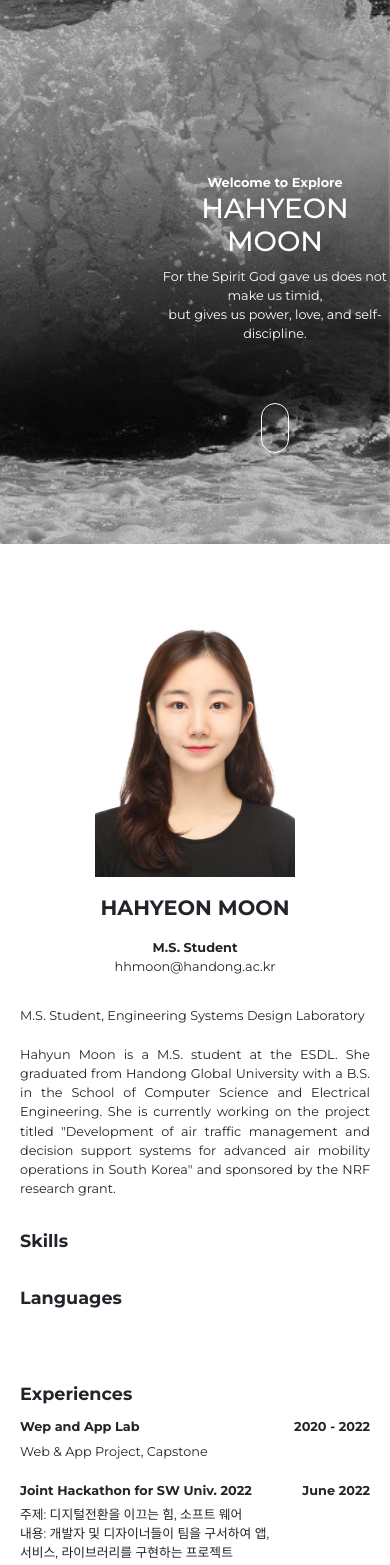
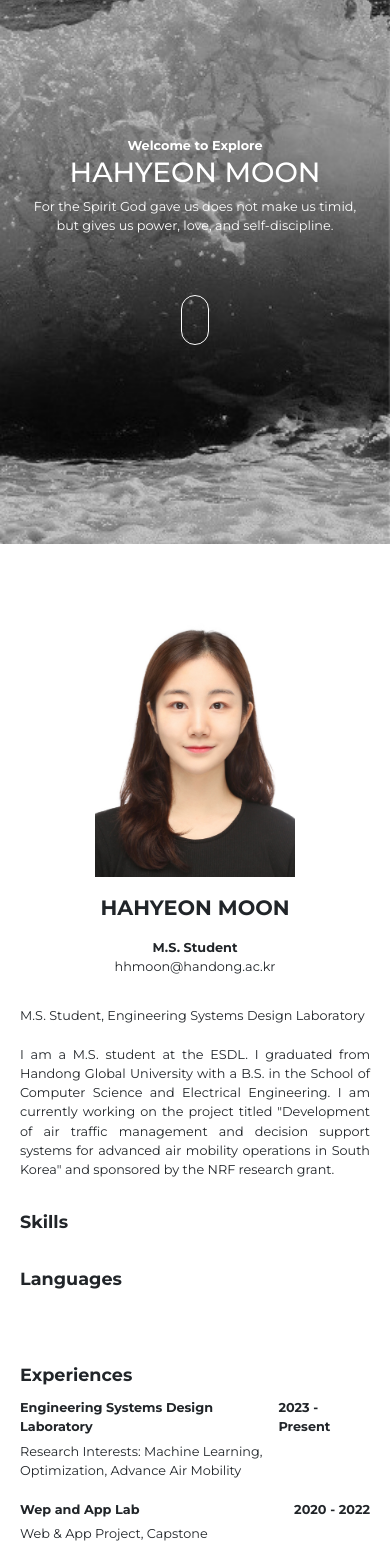
Before and after one commit to hagus99/hhmoon, a React (Create React App) app: page / in a window 390 px wide. Shown: the part 300-1865 px from the top of the page. Built offline with nearby package versions, Linux system fonts and the light colour scheme; no server answers.

Commit message:
20230524

```diff
--- a/package.json
+++ b/package.json
@@ -3,6 +3,7 @@
   "version": "0.1.0",
   "private": true,
   "dependencies": {
+    "@react-oauth/google": "^0.11.0",
     "@testing-library/jest-dom": "^5.16.5",
     "@testing-library/react": "^13.4.0",
     "@testing-library/user-event": "^13.5.0",
--- a/src/assets/css/Main.css
+++ b/src/assets/css/Main.css
@@ -6,11 +6,18 @@
     letter-spacing: 0;
     font-family: "Montserrat";
 }
+
+.Main{
+    min-width: 300px;
+}
+
 .cover-div {
-    position: relative;
     height: 100vh;
     clip-path: inset(0);
     z-index: -1;
+    display: flex;
+    justify-content: center;
+    align-items: center;
   }
 
 .cover {
@@ -24,6 +31,7 @@
     z-index: -1;
 }
 .header {
+    min-width: 300px;
     position: absolute;
     top:0px;
     display: table-cell;
@@ -55,9 +63,7 @@
 }
 
 .cover-text {
-    position: absolute;
-    top: 56vh;
-    left:41vw;
+    margin-top: 35rem;
     height: 44vh;
     text-align: center;
     color: white;
@@ -71,7 +77,6 @@
 }
 .cv {
     background-color: white;
-    /* height: 100vh; */
     width: 100vw;
     display: grid;
     grid-template-columns: 55% 45%;
@@ -276,6 +281,9 @@ a:hover {
         padding:20px;
 
     }
+    .cover-text {
+        margin-top: 25rem;
+    }
     .cv-right {
         padding: 0px;
     }
--- a/src/pages/Main.js
+++ b/src/pages/Main.js
@@ -1,6 +1,8 @@
 import "../assets/css/Main.css";
 import React, { useRef } from "react";
 import { Link } from "react-router-dom";
+
+
 
 function Main() {
     const inputForm = useRef();
@@ -10,6 +12,8 @@ function Main() {
 
     return (
         <div className="Main">
+
+
             <link href="https://fonts.googleapis.com/css?family=Montserrat" rel="stylesheet"></link>
             <link
                 rel="stylesheet"
@@ -17,11 +21,21 @@ function Main() {
                 integrity="sha384-rbsA2VBKQhggwzxH7pPCaAqO46MgnOM80zW1RWuH61DGLwZJEdK2Kadq2F9CUG65"
                 crossorigin="anonymous"
             />
-            {/* <div className="cover"></div> */}
-            <div className="cover-div">
-            <img className="cover" src="img/background.jpeg" alt="cover" />
-            </div>
             <div className="section-1">
+                <div className="cover-div">
+                    <img className="cover" src="img/background.jpeg" alt="cover" />
+                    <div className="cover-text">
+                        <div className="cover-text-top">Welcome to Explore</div>
+                        <h1>HAHYEON MOON</h1>
+                        <div className="cover-text-bottom">
+                            For the Spirit God gave us does not make us timid, <br />
+                            but gives us power, love, and self-discipline.
+                        </div>
+                        <div class="scroll-button-wrapper" onClick={onMoveToForm}>
+                            <div class="scroll-button"></div>
+                        </div>
+                    </div>
+                </div>
                 <div className="header">
                     <div className="header-title">HHMOON</div>
                     <div className="menu-bar">
@@ -36,22 +50,17 @@ function Main() {
                         </Link>
                     </div>
                 </div>
-                <div className="cover-text">
-                    <div className="cover-text-top">Welcome to Explore</div>
-                    <h1>HAHYEON MOON</h1>
-                    <div className="cover-text-bottom">
-                        For the Spirit God gave us does not make us timid, <br />
-                        but gives us power, love, and self-discipline.
-                    </div>
-                    <div class="scroll-button-wrapper" onClick={onMoveToForm}>
-                        <div class="scroll-button"></div>
-                    </div>
-                </div>
+
             </div>
 
             <div className="cv" ref={inputForm}>
                 <div className="cv-box cv-left">
                     <div className="cv-left-title">Experiences</div>
+                    <div className="cv-left-subtitle">
+                        <div>Engineering Systems Design Laboratory</div>
+                        <div>2023 - Present</div>
+                    </div>
+                    <div className="cv-left-detail">Research Interests: Machine Learning, Optimization, Advance Air Mobility </div>
                     <div className="cv-left-subtitle">
                         <div>Wep and App Lab</div>
                         <div>2020 - 2022</div>
@@ -106,7 +115,7 @@ function Main() {
                     <div className="cv-right-detail">
                         M.S. Student, Engineering Systems Design Laboratory<br/><br/>
 
-Hahyun Moon is a M.S. student at the ESDL. She graduated from Handong Global University with a B.S. in the School of Computer Science and Electrical Engineering. She is currently working on the project titled "Development of air traffic management and decision support systems for advanced air mobility operations in South Korea" and sponsored by the NRF research grant.
+I am a M.S. student at the ESDL. I graduated from Handong Global University with a B.S. in the School of Computer Science and Electrical Engineering. I am currently working on the project titled "Development of air traffic management and decision support systems for advanced air mobility operations in South Korea" and sponsored by the NRF research grant.
                     </div>
                     <div className="cv-right-title">Skills</div>
                     <div className="cv-right-title">Languages</div>
```
Also changed, not shown: 1 other file (tests, documents, lock files or other folders).
